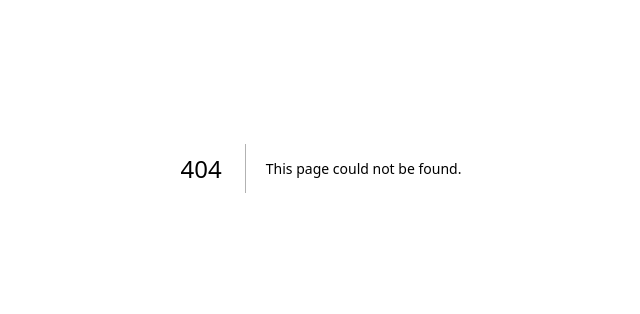
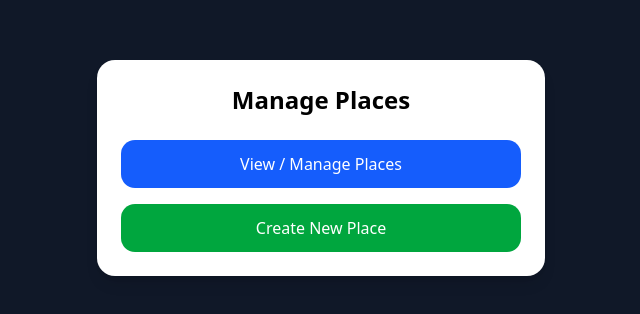
Before and after one commit to soynerd/college-site, a Next.js app: page /admin/places in a window 1280 px wide. Before the commit this address had no page. Shown: the part 232-546 px from the top of the page, without its empty margins (319-959 px from the left). Built offline with nearby package versions, Linux system fonts and the light colour scheme.

Commit message:
Admin Places

```diff
--- /dev/null
+++ b/app/admin/places/page.tsx
@@ -0,0 +1,33 @@
+"use client";
+
+import { useRouter } from "next/navigation";
+
+export default function PlacesAdminPage() {
+  const router = useRouter();
+
+  return (
+    <div className="min-h-screen flex items-center justify-center bg-gray-900 px-4">
+      <div className="w-full max-w-md bg-white shadow-lg rounded-2xl p-6 space-y-6">
+        <h1 className="text-2xl text-black font-semibold text-center">
+          Manage Places
+        </h1>
+
+        <div className="space-y-4">
+          <button
+            onClick={() => router.push("/admin/places/manage")}
+            className="w-full py-3 rounded-xl bg-blue-600 text-white font-medium hover:bg-blue-700 transition"
+          >
+            View / Manage Places
+          </button>
+
+          <button
+            onClick={() => router.push("/admin/places/create")}
+            className="w-full py-3 rounded-xl bg-green-600 text-white font-medium hover:bg-green-700 transition"
+          >
+            Create New Place
+          </button>
+        </div>
+      </div>
+    </div>
+  );
+}
```
